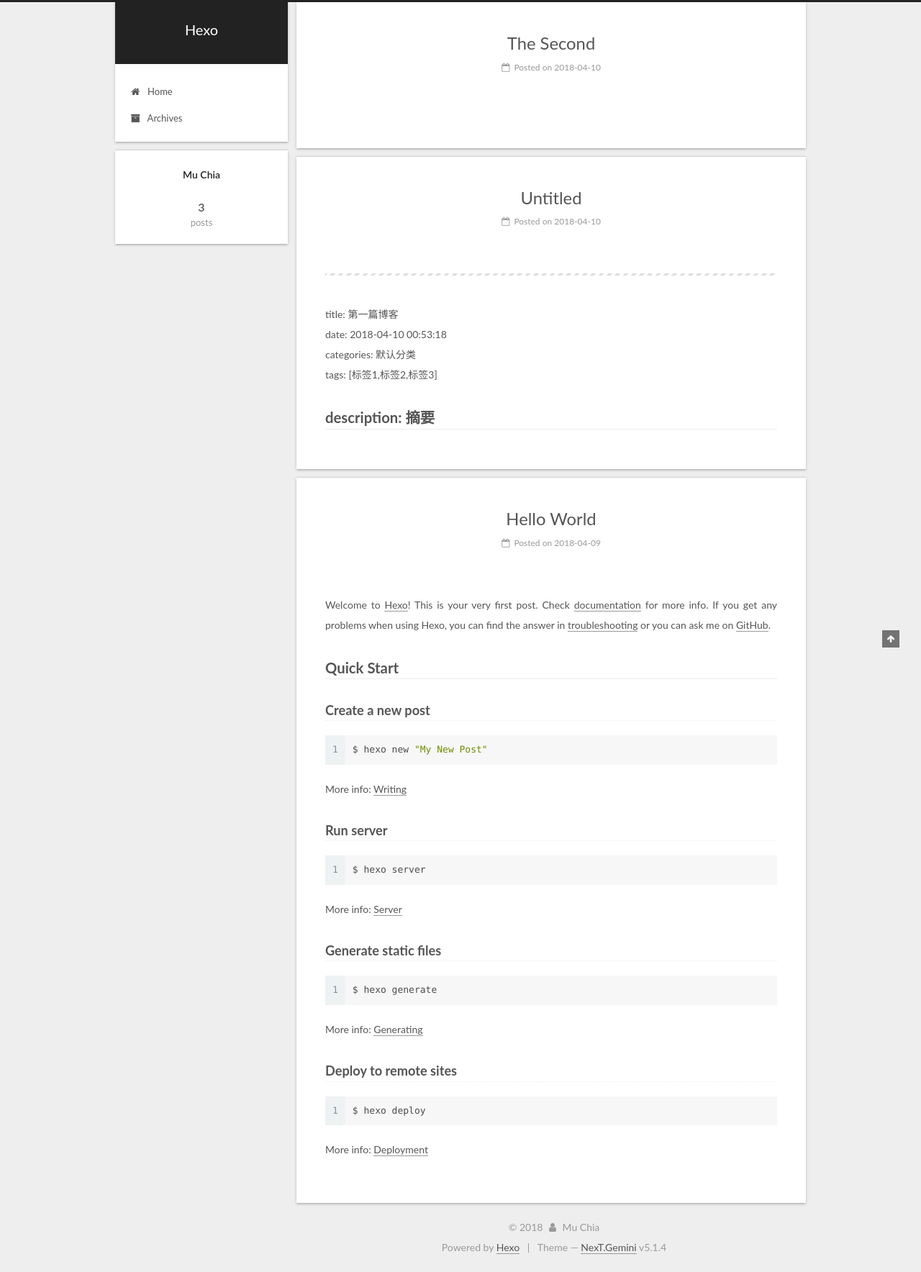
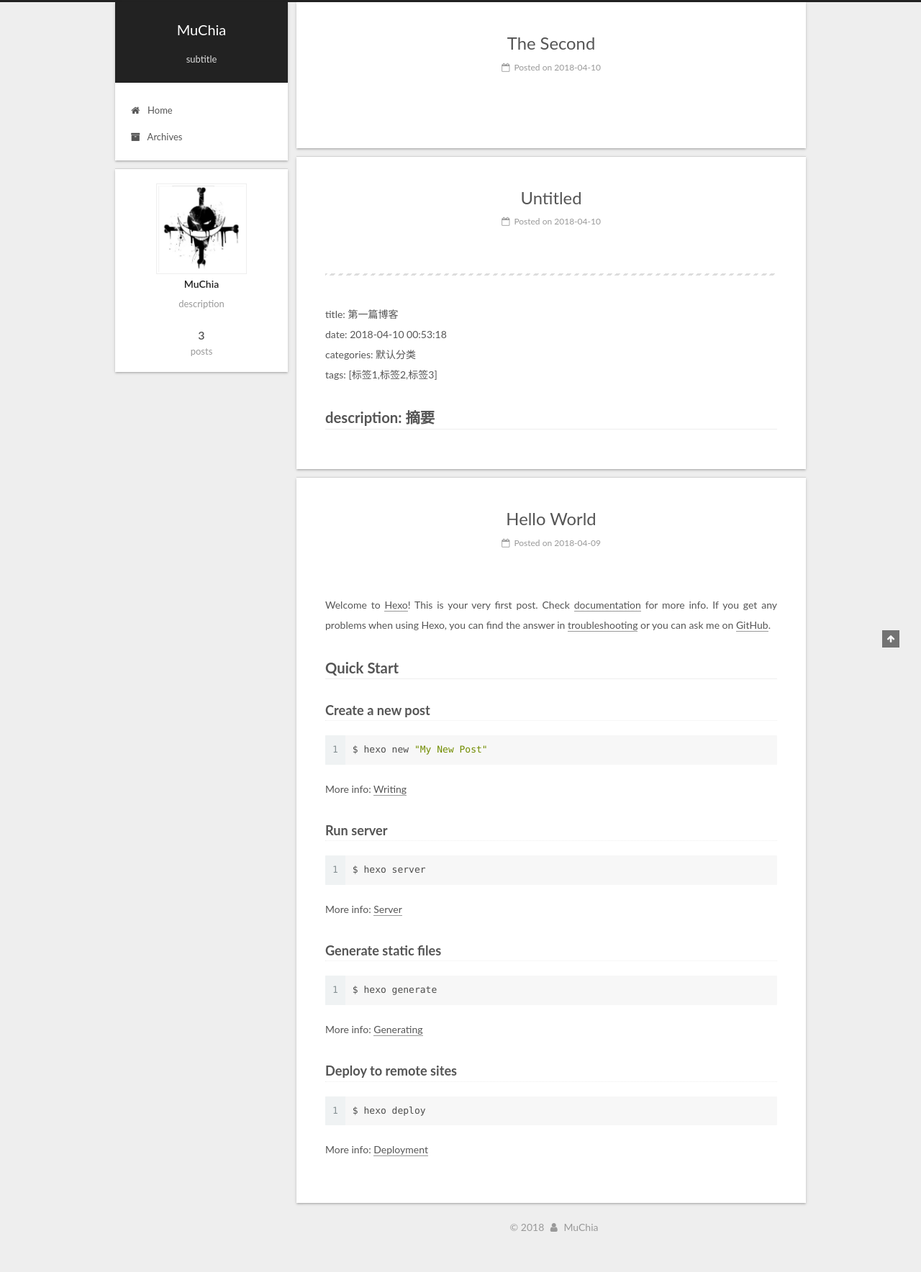
Before and after one commit to MuChia/MuChia.github.io, a plain HTML site: page index.html in a window 1280 px wide. Shown: the whole page at 72% size. After the commit the page ends 1740 px from the top, so only its background shows below. Drawn offline with Linux system fonts and the light colour scheme.

Commit message:
Site updated: 2018-04-10 05:28:29

```diff
--- a/2018/04/09/hello-world/index.html
+++ b/2018/04/09/hello-world/index.html
@@ -80,10 +80,11 @@
 
 
 <meta name="description" content="Welcome to Hexo! This is your very first post. Check documentation for more info. If you get any problems when using Hexo, you can find the answer in troubleshooting or you can ask me on GitHub. Quick">
+<meta name="keywords" content="keywords">
 <meta property="og:type" content="article">
 <meta property="og:title" content="Hello World">
-<meta property="og:url" content="http://yoursite.com/2018/04/09/hello-world/index.html">
-<meta property="og:site_name" content="Hexo">
+<meta property="og:url" content="https://muchia.github.io/2018/04/09/hello-world/index.html">
+<meta property="og:site_name" content="MuChia">
 <meta property="og:description" content="Welcome to Hexo! This is your very first post. Check documentation for more info. If you get any problems when using Hexo, you can find the answer in troubleshooting or you can ask me on GitHub. Quick">
 <meta property="og:locale" content="default">
 <meta property="og:updated_time" content="2018-04-09T11:09:39.447Z">
@@ -119,13 +120,13 @@
 
 
 
-  <link rel="canonical" href="http://yoursite.com/2018/04/09/hello-world/"/>
+  <link rel="canonical" href="https://muchia.github.io/2018/04/09/hello-world/"/>
 
 
 
 
 
-  <title>Hello World | Hexo</title>
+  <title>Hello World | MuChia</title>
 
 
 
@@ -155,12 +156,12 @@
     <div class="custom-logo-site-title">
       <a href="/"  class="brand" rel="start">
         <span class="logo-line-before"><i></i></span>
-        <span class="site-title">Hexo</span>
+        <span class="site-title">MuChia</span>
         <span class="logo-line-after"><i></i></span>
       </a>
     </div>
 
-        <p class="site-subtitle"></p>
+        <p class="site-subtitle">subtitle</p>
 
   </div>
 
@@ -232,16 +233,16 @@
 
 
   <div class="post-block">
-    <link itemprop="mainEntityOfPage" href="http://yoursite.com/2018/04/09/hello-world/">
+    <link itemprop="mainEntityOfPage" href="https://muchia.github.io/2018/04/09/hello-world/">
 
     <span hidden itemprop="author" itemscope itemtype="http://schema.org/Person">
-      <meta itemprop="name" content="Mu Chia">
+      <meta itemprop="name" content="MuChia">
       <meta itemprop="description" content="">
-      <meta itemprop="image" content="/images/avatar.gif">
+      <meta itemprop="image" content="/images/avatar.jpg">
     </span>
 
     <span hidden itemprop="publisher" itemscope itemtype="http://schema.org/Organization">
-      <meta itemprop="name" content="Hexo">
+      <meta itemprop="name" content="MuChia">
     </span>
 
 
@@ -406,8 +407,12 @@
         <div class="site-overview">
           <div class="site-author motion-element" itemprop="author" itemscope itemtype="http://schema.org/Person">
 
-              <p class="site-author-name" itemprop="name">Mu Chia</p>
-              <p class="site-description motion-element" itemprop="description"></p>
+              <img class="site-author-image" itemprop="image"
+                src="/images/avatar.jpg"
+                alt="MuChia" />
+
+              <p class="site-author-name" itemprop="name">MuChia</p>
+              <p class="site-description motion-element" itemprop="description">description</p>
           </div>
 
           <nav class="site-state motion-element">
@@ -478,21 +483,15 @@
   <span class="with-love">
     <i class="fa fa-user"></i>
   </span>
-  <span class="author" itemprop="copyrightHolder">Mu Chia</span>
+  <span class="author" itemprop="copyrightHolder">MuChia</span>
 
 
 </div>
 
 
-  <div class="powered-by">Powered by <a class="theme-link" target="_blank" href="https://hexo.io">Hexo</a></div>
 
 
 
-  <span class="post-meta-divider">|</span>
-
-
-
-  <div class="theme-info">Theme &mdash; <a class="theme-link" target="_blank" href="https://github.com/iissnan/hexo-theme-next">NexT.Gemini</a> v5.1.4</div>
 
 
 
--- a/css/main.css
+++ b/css/main.css
@@ -1823,7 +1823,7 @@ pre .javascript .function {
   width: 4px;
   height: 4px;
   border-radius: 50%;
-  background: #ffc7f7;
+  background: #2effc1;
 }
 .links-of-blogroll {
   font-size: 13px;
--- a/index.html
+++ b/index.html
@@ -79,13 +79,17 @@
 
 
 
+<meta name="description" content="description">
+<meta name="keywords" content="keywords">
 <meta property="og:type" content="website">
-<meta property="og:title" content="Hexo">
-<meta property="og:url" content="http://yoursite.com/index.html">
-<meta property="og:site_name" content="Hexo">
+<meta property="og:title" content="MuChia">
+<meta property="og:url" content="https://muchia.github.io/index.html">
+<meta property="og:site_name" content="MuChia">
+<meta property="og:description" content="description">
 <meta property="og:locale" content="default">
 <meta name="twitter:card" content="summary">
-<meta name="twitter:title" content="Hexo">
+<meta name="twitter:title" content="MuChia">
+<meta name="twitter:description" content="description">
 
 
 
@@ -115,13 +119,13 @@
 
 
 
-  <link rel="canonical" href="http://yoursite.com/"/>
+  <link rel="canonical" href="https://muchia.github.io/"/>
 
 
 
 
 
-  <title>Hexo</title>
+  <title>MuChia</title>
 
 
 
@@ -152,12 +156,12 @@
     <div class="custom-logo-site-title">
       <a href="/"  class="brand" rel="start">
         <span class="logo-line-before"><i></i></span>
-        <span class="site-title">Hexo</span>
+        <span class="site-title">MuChia</span>
         <span class="logo-line-after"><i></i></span>
       </a>
     </div>
 
-        <p class="site-subtitle"></p>
+        <p class="site-subtitle">subtitle</p>
 
   </div>
 
@@ -229,16 +233,16 @@
 
 
   <div class="post-block">
-    <link itemprop="mainEntityOfPage" href="http://yoursite.com/2018/04/10/The-Second/">
+    <link itemprop="mainEntityOfPage" href="https://muchia.github.io/2018/04/10/The-Second/">
 
     <span hidden itemprop="author" itemscope itemtype="http://schema.org/Person">
-      <meta itemprop="name" content="Mu Chia">
+      <meta itemprop="name" content="MuChia">
       <meta itemprop="description" content="">
-      <meta itemprop="image" content="/images/avatar.gif">
+      <meta itemprop="image" content="/images/avatar.jpg">
     </span>
 
     <span hidden itemprop="publisher" itemscope itemtype="http://schema.org/Organization">
-      <meta itemprop="name" content="Hexo">
+      <meta itemprop="name" content="MuChia">
     </span>
 
 
@@ -348,16 +352,16 @@
 
 
   <div class="post-block">
-    <link itemprop="mainEntityOfPage" href="http://yoursite.com/2018/04/10/The-First/">
+    <link itemprop="mainEntityOfPage" href="https://muchia.github.io/2018/04/10/The-First/">
 
     <span hidden itemprop="author" itemscope itemtype="http://schema.org/Person">
-      <meta itemprop="name" content="Mu Chia">
+      <meta itemprop="name" content="MuChia">
       <meta itemprop="description" content="">
-      <meta itemprop="image" content="/images/avatar.gif">
+      <meta itemprop="image" content="/images/avatar.jpg">
     </span>
 
     <span hidden itemprop="publisher" itemscope itemtype="http://schema.org/Organization">
-      <meta itemprop="name" content="Hexo">
+      <meta itemprop="name" content="MuChia">
     </span>
 
 
@@ -469,16 +473,16 @@
 
 
   <div class="post-block">
-    <link itemprop="mainEntityOfPage" href="http://yoursite.com/2018/04/09/hello-world/">
+    <link itemprop="mainEntityOfPage" href="https://muchia.github.io/2018/04/09/hello-world/">
 
     <span hidden itemprop="author" itemscope itemtype="http://schema.org/Person">
-      <meta itemprop="name" content="Mu Chia">
+      <meta itemprop="name" content="MuChia">
       <meta itemprop="description" content="">
-      <meta itemprop="image" content="/images/avatar.gif">
+      <meta itemprop="image" content="/images/avatar.jpg">
     </span>
 
     <span hidden itemprop="publisher" itemscope itemtype="http://schema.org/Organization">
-      <meta itemprop="name" content="Hexo">
+      <meta itemprop="name" content="MuChia">
     </span>
 
 
@@ -619,8 +623,12 @@
         <div class="site-overview">
           <div class="site-author motion-element" itemprop="author" itemscope itemtype="http://schema.org/Person">
 
-              <p class="site-author-name" itemprop="name">Mu Chia</p>
-              <p class="site-description motion-element" itemprop="description"></p>
+              <img class="site-author-image" itemprop="image"
+                src="/images/avatar.jpg"
+                alt="MuChia" />
+
+              <p class="site-author-name" itemprop="name">MuChia</p>
+              <p class="site-description motion-element" itemprop="description">description</p>
           </div>
 
           <nav class="site-state motion-element">
@@ -675,21 +683,15 @@
   <span class="with-love">
     <i class="fa fa-user"></i>
   </span>
-  <span class="author" itemprop="copyrightHolder">Mu Chia</span>
+  <span class="author" itemprop="copyrightHolder">MuChia</span>
 
 
 </div>
 
 
-  <div class="powered-by">Powered by <a class="theme-link" target="_blank" href="https://hexo.io">Hexo</a></div>
 
 
 
-  <span class="post-meta-divider">|</span>
-
-
-
-  <div class="theme-info">Theme &mdash; <a class="theme-link" target="_blank" href="https://github.com/iissnan/hexo-theme-next">NexT.Gemini</a> v5.1.4</div>
 
 
 
```
Also changed, not shown: 2018/04/10/The-First/index.html (+20 -21 lines), 2018/04/10/The-Second/index.html (+21 -19 lines), archives/2018/04/index.html (+19 -17 lines), archives/2018/index.html (+19 -17 lines), archives/index.html (+19 -17 lines), images/avatar.jpg (added).
